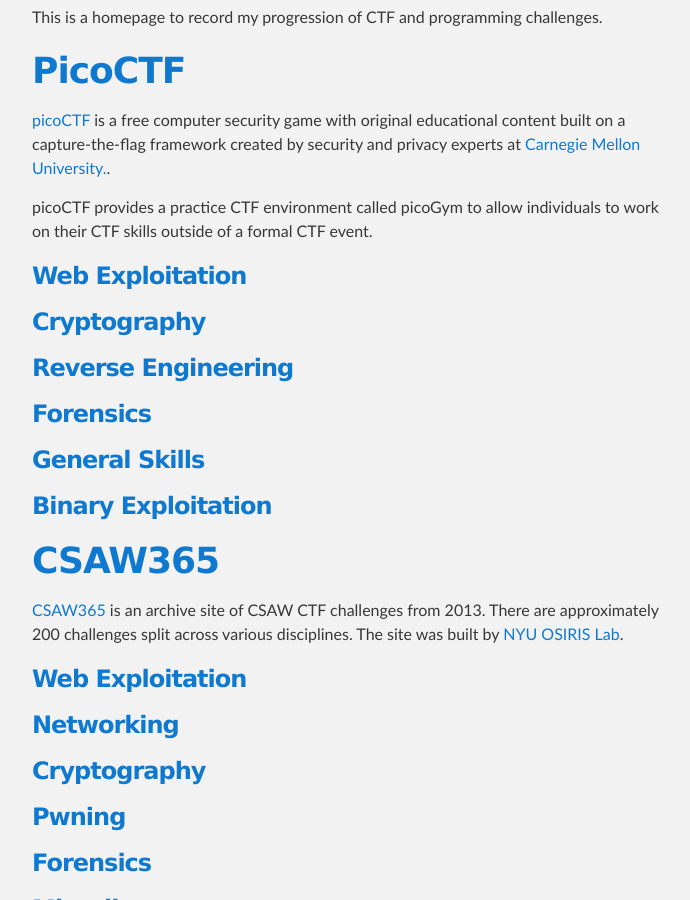
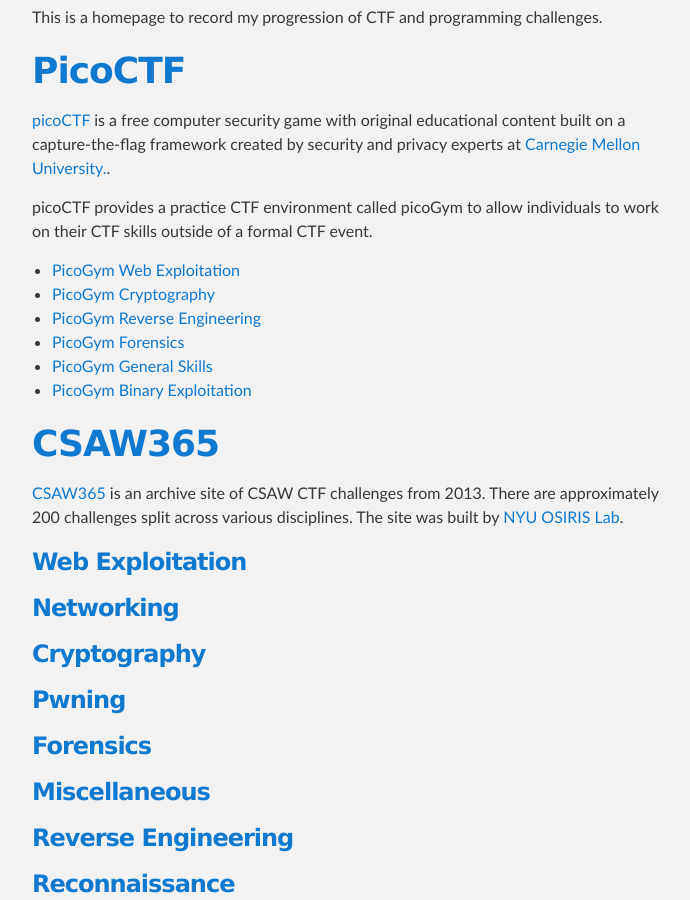
Before and after one commit to djm89uk/djm89uk.github.io, a Jekyll site: the page built from index.md, in a window 1280 px wide and 900 px high, scrolled down 319 px. Shown: the whole window, without its empty margins (288-978 px from the left). Built offline with Jekyll 4.4.1, drawn with Linux system fonts in a browser that asks for light colours; our own code applies the rules of GitHub Pages for plain Markdown files.

Commit message:
Update index.md

```diff
--- a/index.md
+++ b/index.md
@@ -7,12 +7,12 @@ This is a homepage to record my progression of CTF and programming challenges.
 
 picoCTF provides a practice CTF environment called picoGym to allow individuals to work on their CTF skills outside of a formal CTF event.
 
-### [Web Exploitation](./picogym_we.md)
-### [Cryptography](./picogym_c.md)
-### [Reverse Engineering](./picogym_re.md)
-### [Forensics](./picogym_f.md)
-### [General Skills](./picogym_gs.md)
-### [Binary Exploitation](./picogym_be.md)
+- [PicoGym Web Exploitation](./picogym_we.md)
+- [PicoGym Cryptography](./picogym_c.md)
+- [PicoGym Reverse Engineering](./picogym_re.md)
+- [PicoGym Forensics](./picogym_f.md)
+- [PicoGym General Skills](./picogym_gs.md)
+- [PicoGym Binary Exploitation](./picogym_be.md)
 
 # [CSAW365](./csaw.md)
 
```
